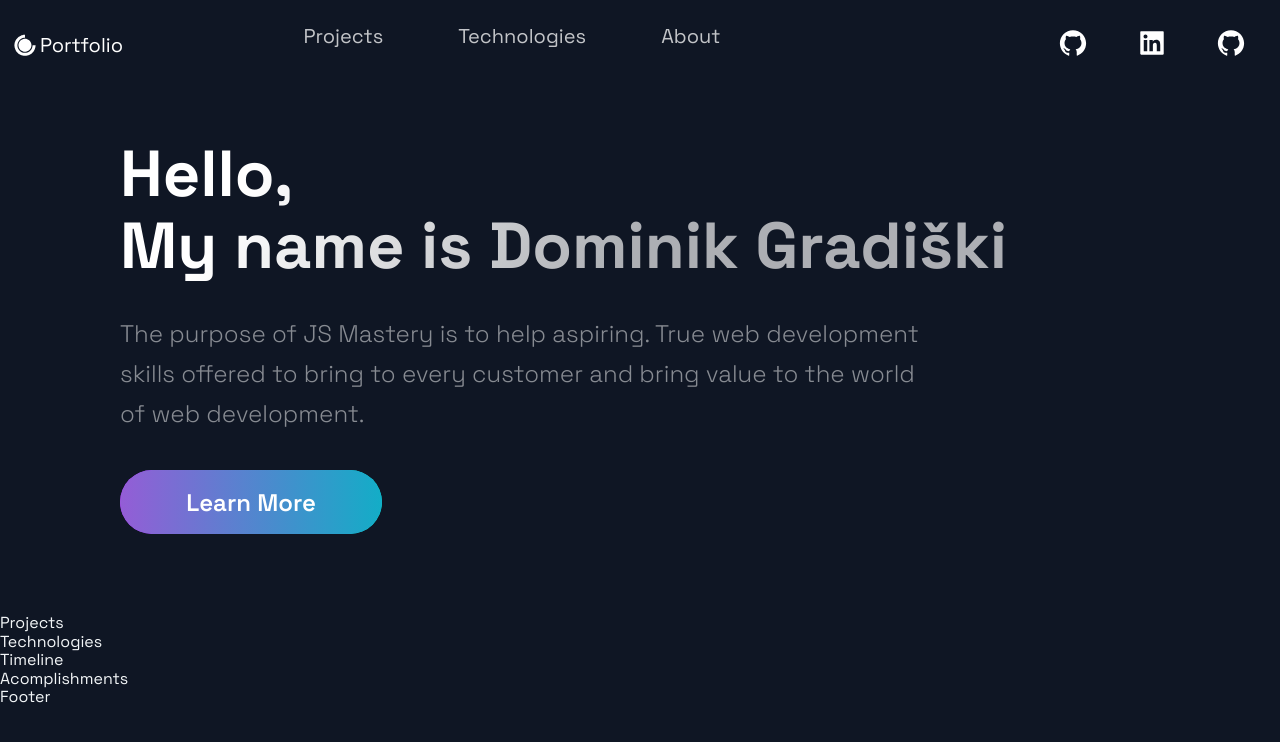
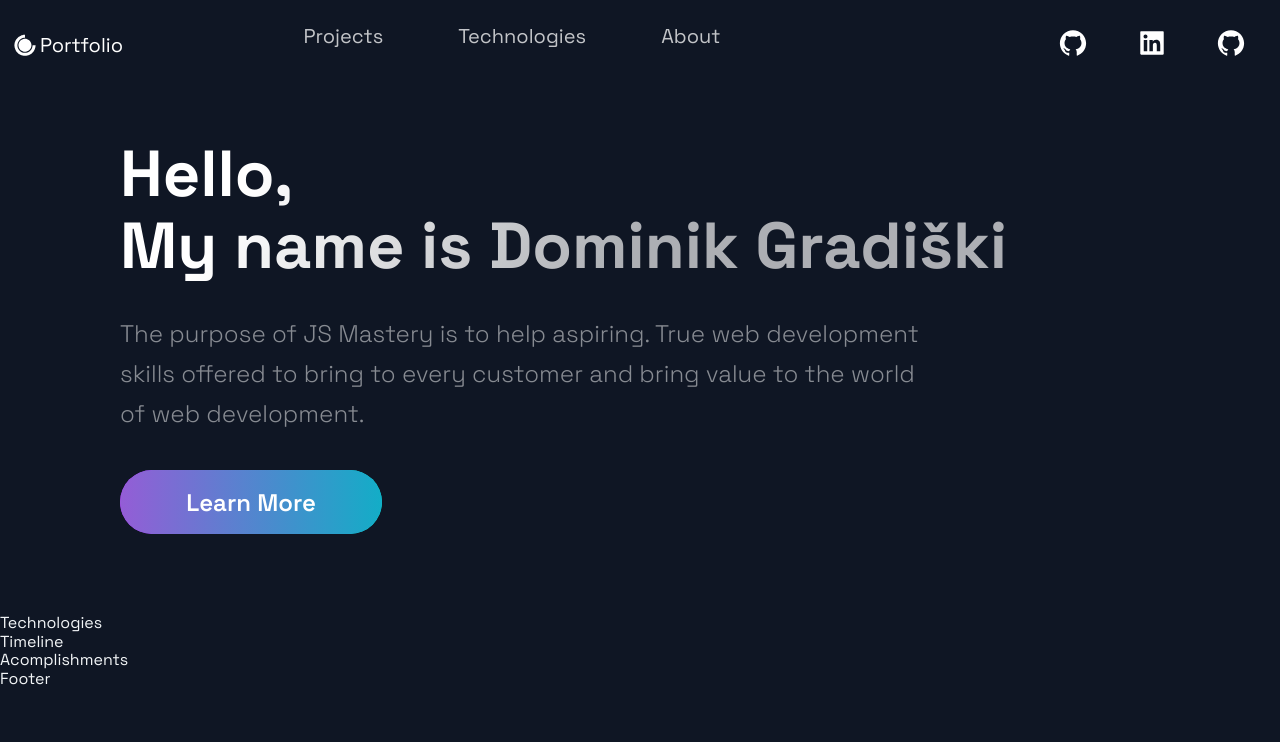
Before and after one commit to dompaa/portfolio-june-22, a Next.js app: page / in a window 1280 px wide. Shown: the top 742 px of the page. Built offline with nearby package versions, Linux system fonts and the light colour scheme.

Commit message:
added project section

```diff
--- a/src/components/Projects/Projects.js
+++ b/src/components/Projects/Projects.js
@@ -5,9 +5,9 @@ import { Section, SectionDivider, SectionTitle } from '../../styles/GlobalCompon
 import { projects } from '../../constants/constants';
 
 const Projects = () => (
-  <div>
-    Projects
-  </div>
+  <Section nopadding id="projects">
+
+  </Section>
 );
 
 export default Projects;
```
